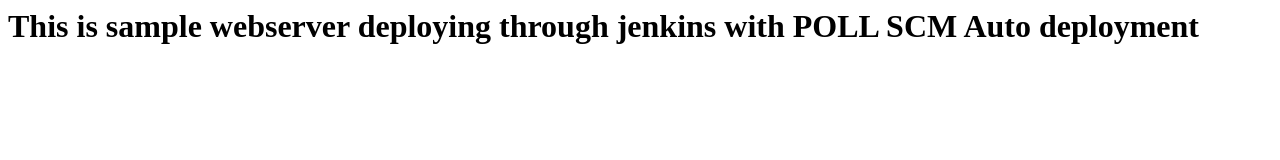
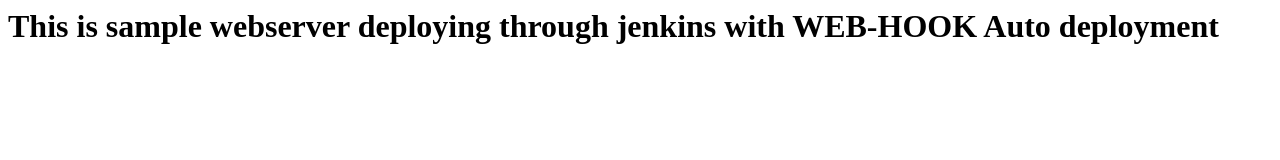
Before and after one commit to rajasekhar82/online6, a plain HTML site: page index.html in a window 1280 px wide. Drawn offline with Linux system fonts and the light colour scheme.

Commit message:
add index file webhook

```diff
--- a/index.html
+++ b/index.html
@@ -1 +1 @@
-<h1> This is sample webserver deploying through jenkins with POLL SCM Auto deployment </h1>
+<h1> This is sample webserver deploying through jenkins with WEB-HOOK Auto deployment </h1>
```
